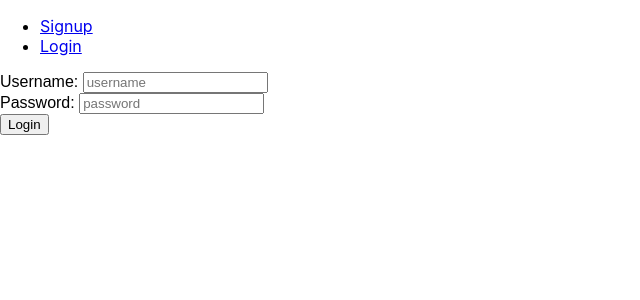
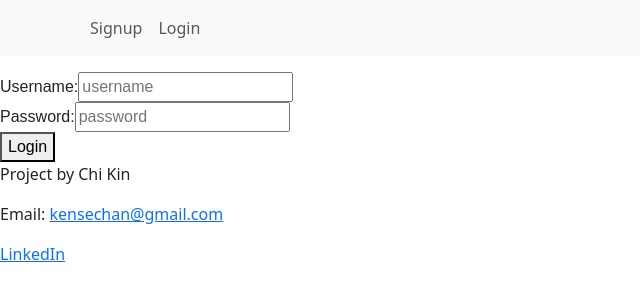
Before and after one commit to cckinwest/todolist-with-calendar-and-notification, a React (Create React App) app in the folder client/: page /login in a window 1280 px wide. Shown: the top 300 px of the page, without its empty margins (0-640 px from the left). Built offline with nearby package versions, Linux system fonts and the light colour scheme.

Commit message:
add bootstrap to style the frontend header

```diff
--- a/client/package.json
+++ b/client/package.json
@@ -7,9 +7,11 @@
     "@testing-library/react": "^13.4.0",
     "@testing-library/user-event": "^13.5.0",
     "axios": "^1.6.8",
+    "bootstrap": "^5.3.3",
     "jsonwebtoken": "^9.0.2",
     "jwt-decode": "^4.0.0",
     "react": "^18.3.1",
+    "react-bootstrap": "^2.10.2",
     "react-dom": "^18.3.1",
     "react-router-dom": "^6.23.1",
     "react-scripts": "5.0.1",
--- a/client/src/App.js
+++ b/client/src/App.js
@@ -1,7 +1,7 @@
 import Dashboard from "./components/Dashboard";
 import LoginForm from "./components/LoginForm";
 import SignupForm from "./components/SignupForm";
-import TaskForm from "./components/TaskForm";
+import Footer from "./components/Footer";
 import Header from "./components/Header";
 import { BrowserRouter as Router, Route, Routes } from "react-router-dom";
 
@@ -17,6 +17,7 @@ function App() {
             <Route exact path="/login" element={<LoginForm />} />
           </Routes>
         </div>
+        <Footer />
       </div>
     </Router>
   );
--- /dev/null
+++ b/client/src/components/Footer/index.js
@@ -0,0 +1,15 @@
+import React from "react";
+
+function Footer() {
+  return (
+    <footer>
+      <p>Project by Chi Kin</p>
+      <p>
+        Email: <a href="mailto:kensechan@gmail.com">kensechan@gmail.com</a>
+      </p>
+      <a href="https://www.linkedin.com/in/chi-kin-chan-6424ba1b9/">LinkedIn</a>
+    </footer>
+  );
+}
+
+export default Footer;
--- a/client/src/components/Header/index.js
+++ b/client/src/components/Header/index.js
@@ -1,7 +1,8 @@
 import React from "react";
-import { useState } from "react";
 import { Link } from "react-router-dom";
 import { jwtDecode } from "jwt-decode";
+
+import { Container, Nav, Navbar, Button } from "react-bootstrap";
 
 const Header = () => {
   const token = localStorage.getItem("token");
@@ -13,28 +14,27 @@ const Header = () => {
 
   const logout = () => {
     localStorage.removeItem("token");
-    window.location.assign("/");
+    window.location.assign("/login");
   };
 
   return (
-    <header>
-      <div>
-        <ul className="menuList">
-          <li className="menuItem">
-            <Link to="/signup">Signup</Link>
-          </li>
-          <li className="menuItem">
-            <Link to="/login">Login</Link>
-          </li>
-          {user && (
-            <li className="menuItem">
-              <Link to="/dashboard">Dashboard</Link>
-            </li>
-          )}
-          {user && <button onClick={logout}>Logout</button>}
-        </ul>
-      </div>
-    </header>
+    <Navbar expand="lg" className="bg-body-tertiary">
+      <Container>
+        <Navbar.Toggle aria-controls="basic-navbar-nav" />
+        <Navbar.Collapse id="basic-navbar-nav">
+          <Nav className="me-auto">
+            <Nav.Link href="/signup">Signup</Nav.Link>
+            <Nav.Link href="/login">Login</Nav.Link>
+            {user && <Nav.Link href="/dashboard">Dashboard</Nav.Link>}
+            {user && (
+              <Button variant="light" onClick={logout}>
+                Logout
+              </Button>
+            )}
+          </Nav>
+        </Navbar.Collapse>
+      </Container>
+    </Navbar>
   );
 };
 
--- a/client/src/components/TokenCounter/index.js
+++ b/client/src/components/TokenCounter/index.js
@@ -26,12 +26,7 @@ function TokenCounter() {
     return () => clearTimeout(timer);
   });
 
-  return (
-    <div>
-      {!isExpire && <p>TimeLeft: {timeLeft} seconds</p>}
-      <p>{isExpire ? "Your token is expired." : "Your token is active."}</p>
-    </div>
-  );
+  return <div>{!isExpire && <p>TimeLeft: {timeLeft} seconds</p>}</div>;
 }
 
 export default TokenCounter;
```
Also changed, not shown: client/src/components/ExpireForm/index.js (added, +61 -0 lines), client/src/index.js (+7 -6 lines), 2 other files (tests, documents, lock files or other folders).
